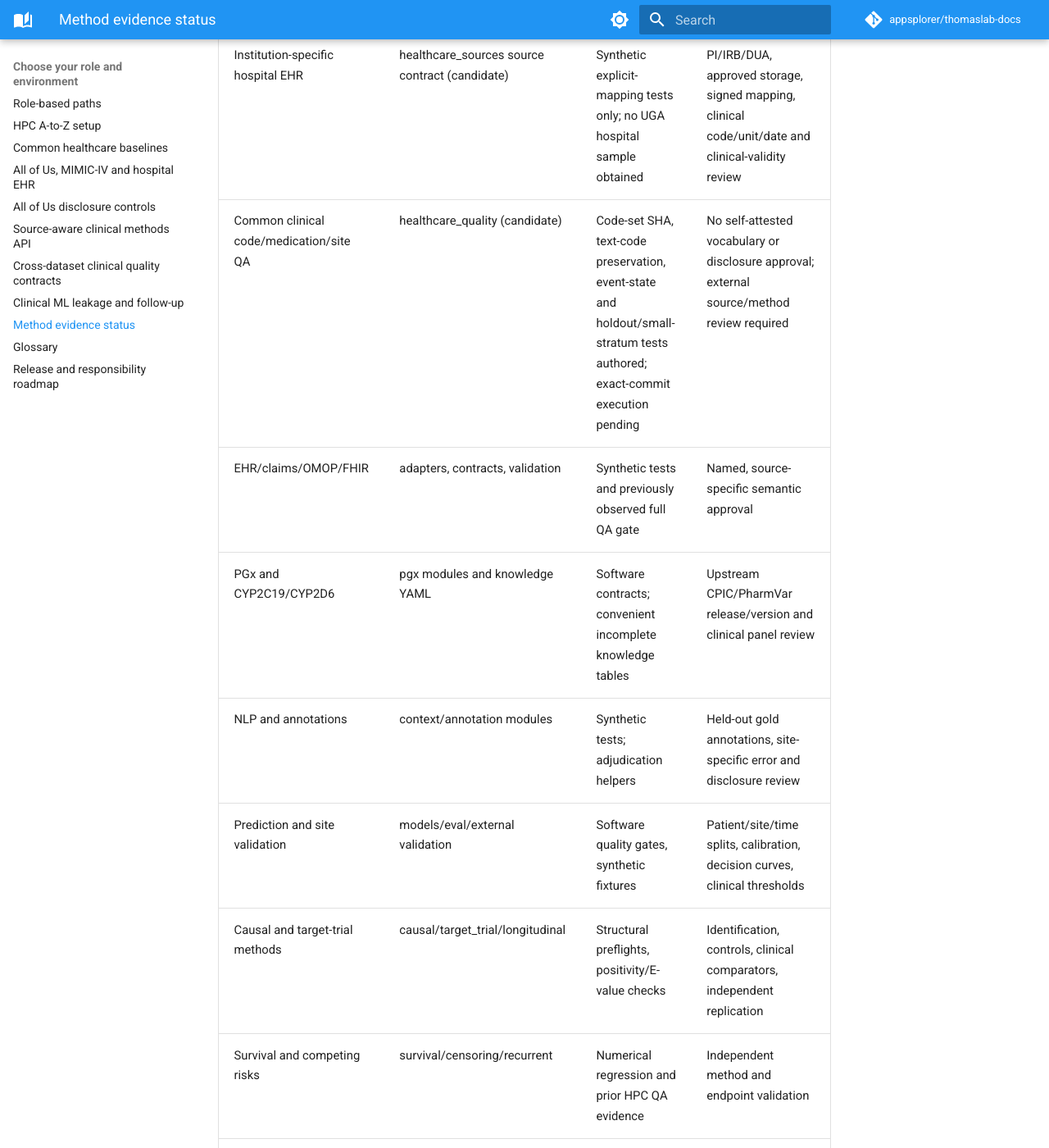
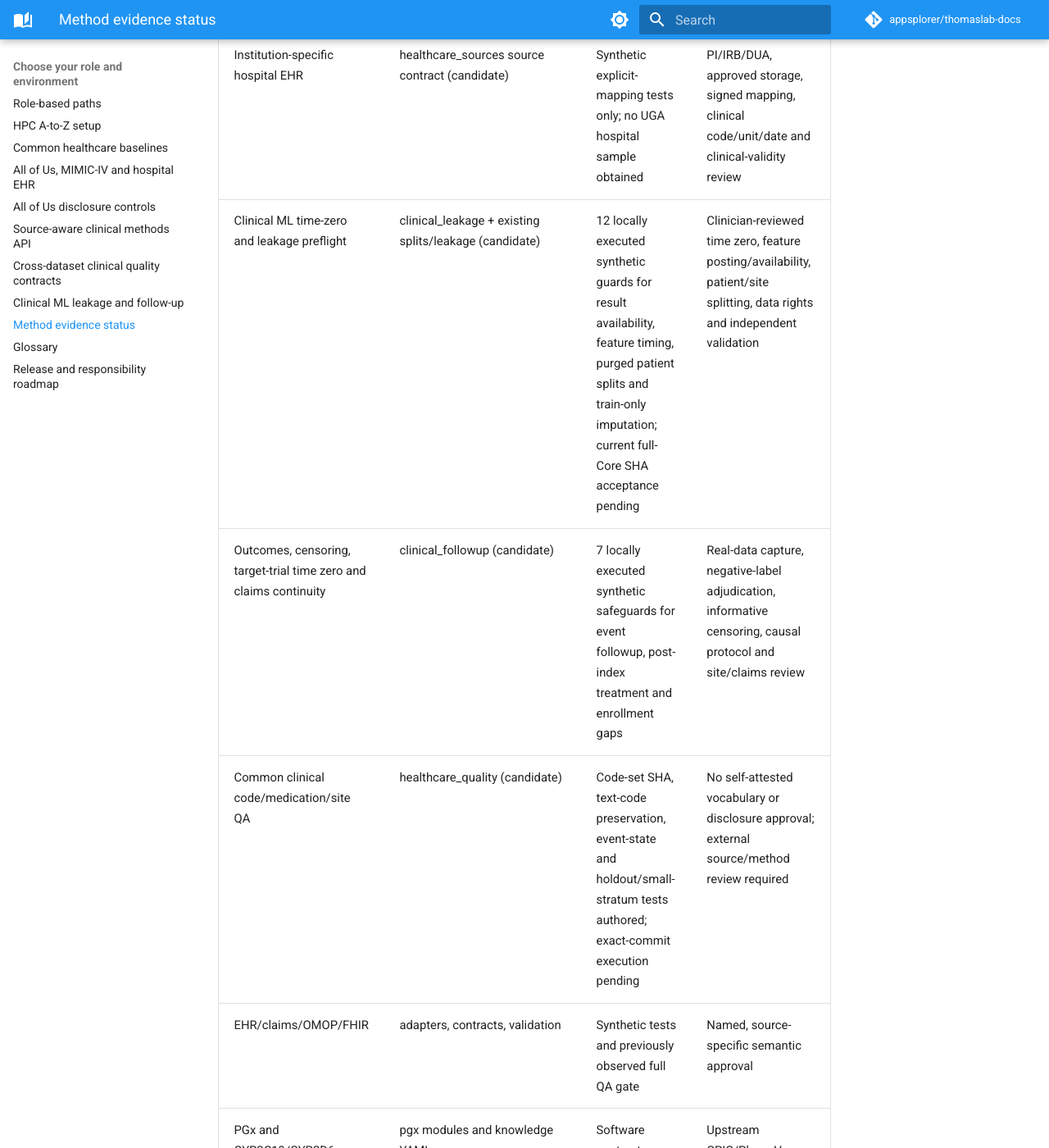
Before and after one commit to appsplorer/thomaslab-docs, an MkDocs documentation site: the page built from docs/guides/method-readiness.md, in a window 1280 px wide and 1400 px high, scrolled down 928 px. Shown: the whole window at 82% size. Built offline with MkDocs 1.6.1 and Material for MkDocs 9.7.7, drawn with Linux system fonts in a browser that asks for light colours; comment, search, counter and statistics services are not loaded.

Commit message:
docs: add clinical leakage/readiness and synthetic CPU Slurm regression procedures

```diff
--- a/docs/guides/method-readiness.md
+++ b/docs/guides/method-readiness.md
@@ -12,6 +12,8 @@ self-certify external clinical validation through a documentation edit.
 | All of Us CDR v9 (Registered/Controlled) | healthcare_sources source contract (candidate) | Synthetic OMOP-shaped tables only; no program records obtained | Workbench-only analysis and authorization, release-specific dictionary and independent review |
 | MIMIC-IV v3.1 hosp/icu | healthcare_sources source contract (candidate) | Synthetic tables only; no PhysioNet records obtained | Credentialing/DUA, permitted environment, module-specific key, shifted-time and event reviews |
 | Institution-specific hospital EHR | healthcare_sources source contract (candidate) | Synthetic explicit-mapping tests only; no UGA hospital sample obtained | PI/IRB/DUA, approved storage, signed mapping, clinical code/unit/date and clinical-validity review |
+| Clinical ML time-zero and leakage preflight | clinical_leakage + existing splits/leakage (candidate) | 12 locally executed synthetic guards for result availability, feature timing, purged patient splits and train-only imputation; current full-Core SHA acceptance pending | Clinician-reviewed time zero, feature posting/availability, patient/site splitting, data rights and independent validation |
+| Outcomes, censoring, target-trial time zero and claims continuity | clinical_followup (candidate) | 7 locally executed synthetic safeguards for event followup, post-index treatment and enrollment gaps | Real-data capture, negative-label adjudication, informative censoring, causal protocol and site/claims review |
 | Common clinical code/medication/site QA | healthcare_quality (candidate) | Code-set SHA, text-code preservation, event-state and holdout/small-stratum tests authored; exact-commit execution pending | No self-attested vocabulary or disclosure approval; external source/method review required |
 | EHR/claims/OMOP/FHIR | adapters, contracts, validation | Synthetic tests and previously observed full QA gate | Named, source-specific semantic approval |
 | PGx and CYP2C19/CYP2D6 | pgx modules and knowledge YAML | Software contracts; convenient incomplete knowledge tables | Upstream CPIC/PharmVar release/version and clinical panel review |
```
